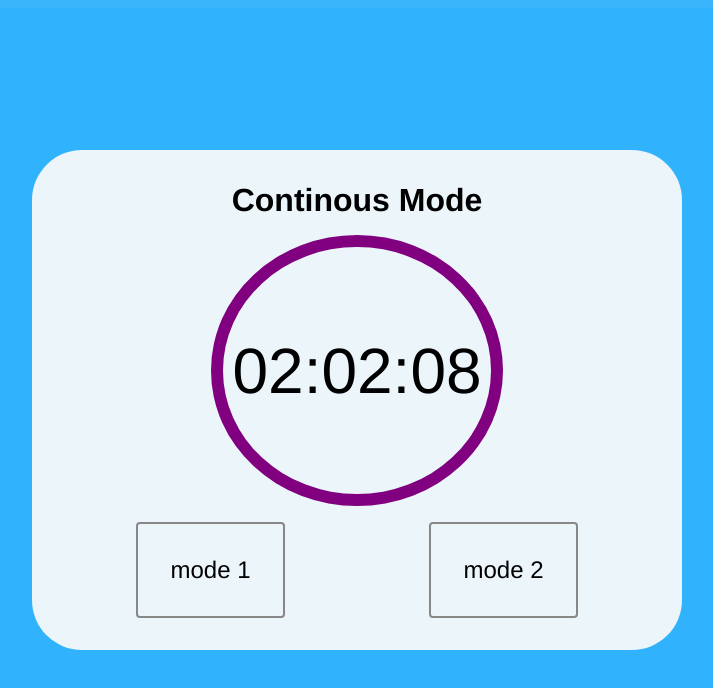
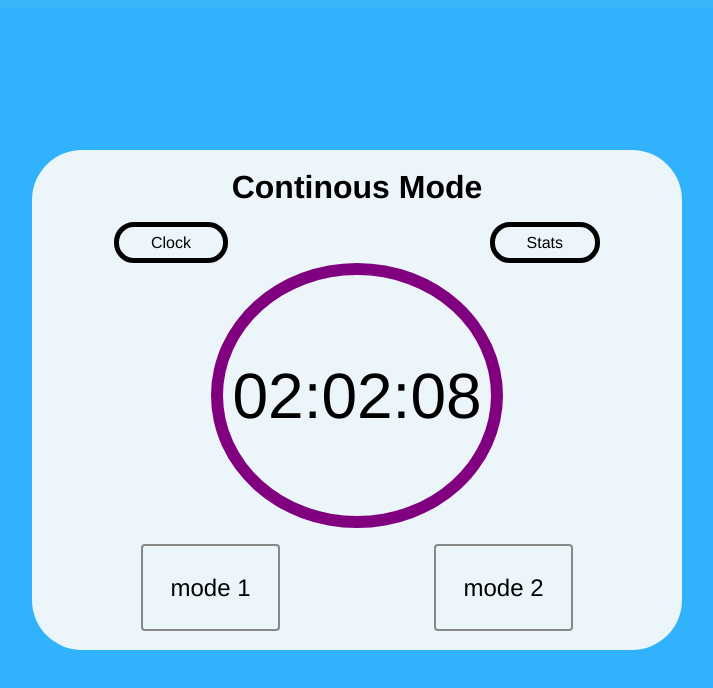
Before and after one commit to DefinetelyNotACat/khronos, a website: page index.html in a window 1280 px wide. Shown: the whole page, without its empty margins (291-1004 px from the left). Drawn offline with Linux system fonts and the light colour scheme; a web font is replaced by a local one.

```diff
--- a/index.html
+++ b/index.html
@@ -9,18 +9,17 @@
 
 </head>
 <body>
-
-
-
-    <div class="topbar">
-
-    </div>
-
+    <div class="topbar"> </div>
     <div class="clock-container">
         <div class="square">
-          <h2 id="mode">
-            Continous Mode
-          </h2>
+            <h2 id="mode">
+                Continous Mode
+              </h2>
+            <div class="buttons_list">
+                <a class="a">Clock</a>
+                <a class="a">Stats</a>
+            </div>
+
             <div class="timecontainer" >
                 <div class="clock">
                     <p id="timer">
--- /dev/null
+++ b/package.json
@@ -0,0 +1,5 @@
+{
+  "dependencies": {
+    "mysql": "^2.18.1"
+  }
+}
--- a/style.css
+++ b/style.css
@@ -41,11 +41,6 @@
 
 .square{
 
-    /*
-    max-width: 550px;
-    max-height: 450px;
-       aspect-ratio:  4/3;
- ;*/
     width: min(650px,90%);
     height: min(500px,90%);
     background-color: #ebf5fa;
@@ -55,7 +50,8 @@
     display: flex;
     align-items: center;
     flex-direction: column;
-    padding: 2rem;
+    padding: 1.2rem 2rem;
+
 }
 
 .timecontainer{
@@ -68,6 +64,18 @@
 
 }
 
+.buttons_list{
+    width: 100%;
+    display: flex;
+    justify-content: space-between;
+    padding: 0 50px;
+}
+.buttons_list > a{
+    padding: 0.4em 2em;
+    border: 5px solid black;
+    border-radius: 20px;
+    height: min-content;
+}
 .clock{
     width: max-content;
     height: 100%;
@@ -83,7 +91,6 @@
 #timer{
     text-align: center;
     font-size: 4rem;
-
 }
 .modes{
     display: flex;
@@ -94,7 +101,7 @@
 .modes > input{
     background: transparent;
     border: transparent;
-    padding: 2rem;
+    padding: 1.7rem;
     font-size: 1.5rem;
     transition: 0.2s;
     cursor: pointer;
```
Also changed, not shown: server.js (added), 1 other file.
